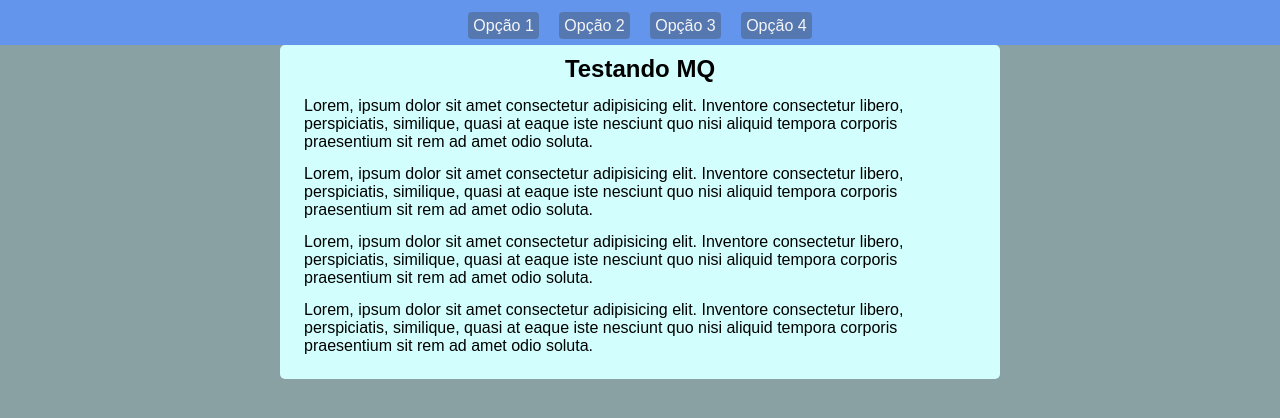
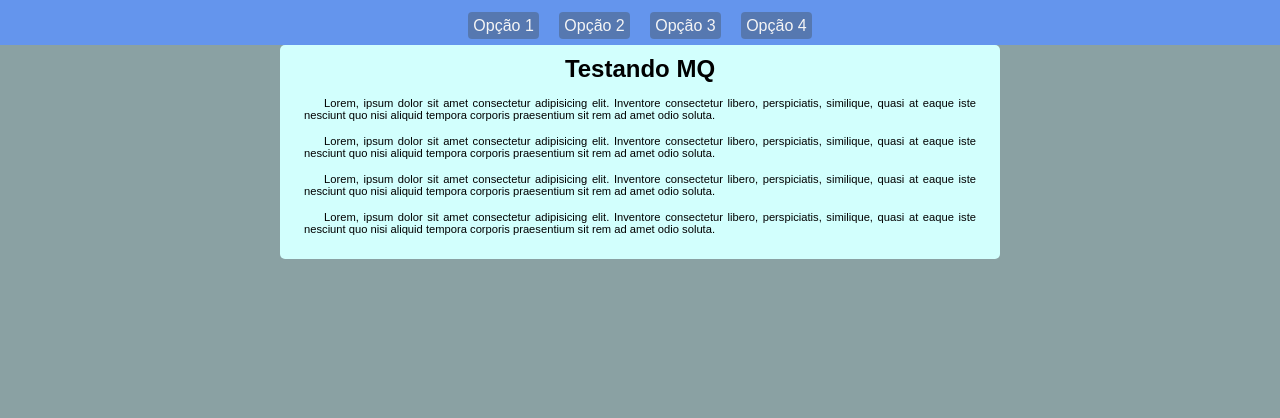
Before and after one commit to leuxtc/leuxtc.github.io, a plain HTML site: page Exercicios/Modulo 4/Media Queries/MQ004/index.html in a window 1280 px wide. Shown: the part 78-496 px from the top of the page. Drawn offline with Linux system fonts and the light colour scheme.

Commit message:
Update style.css

```diff
--- a/Exercicios/Modulo 4/Media Queries/MQ004/estilos/style.css
+++ b/Exercicios/Modulo 4/Media Queries/MQ004/estilos/style.css
@@ -62,5 +62,8 @@ article h2 {
 }
 
 article p {
+    font-size: 0.7em;
+    text-align: justify;
+    text-indent: 20px;
     margin: 14px;
 }
```
